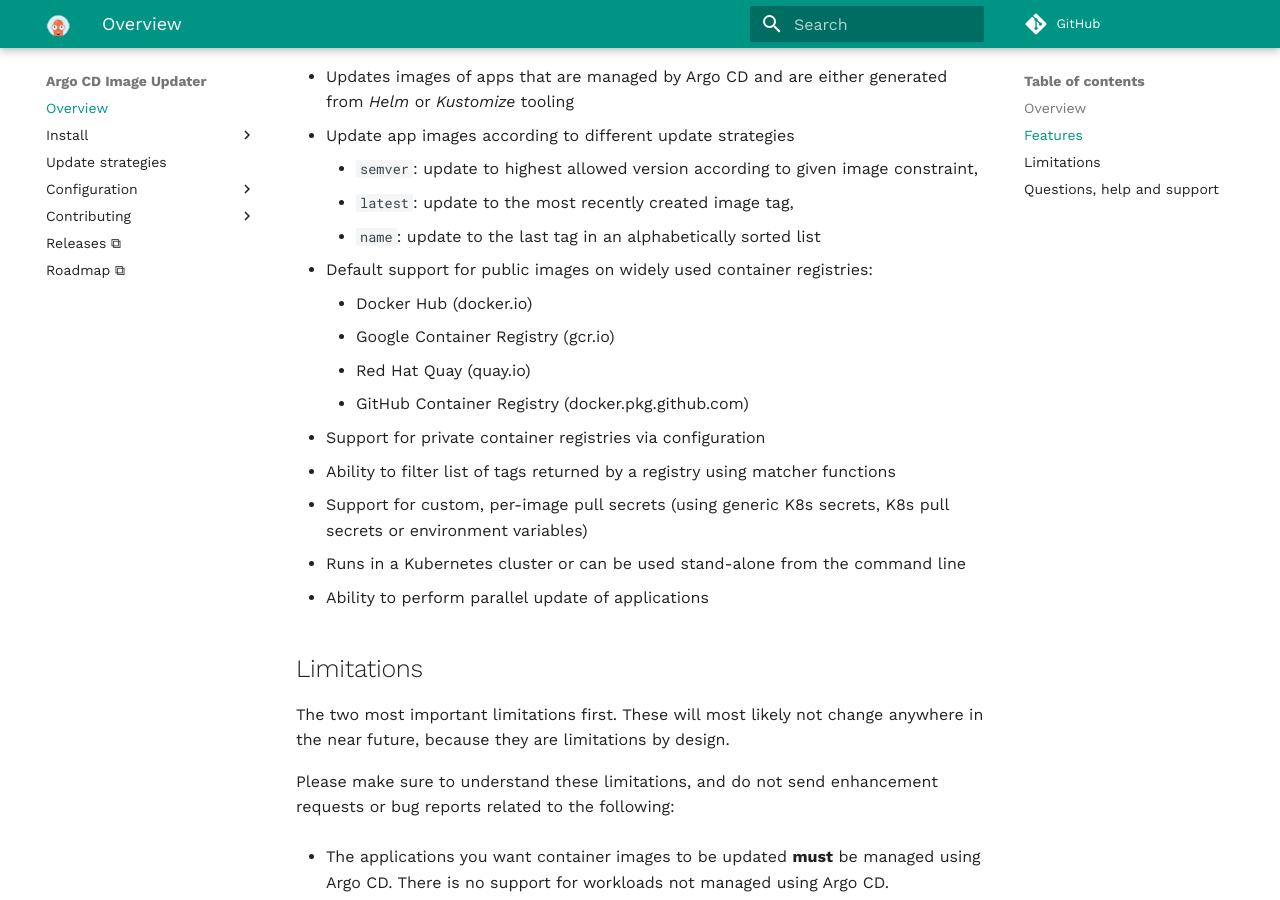
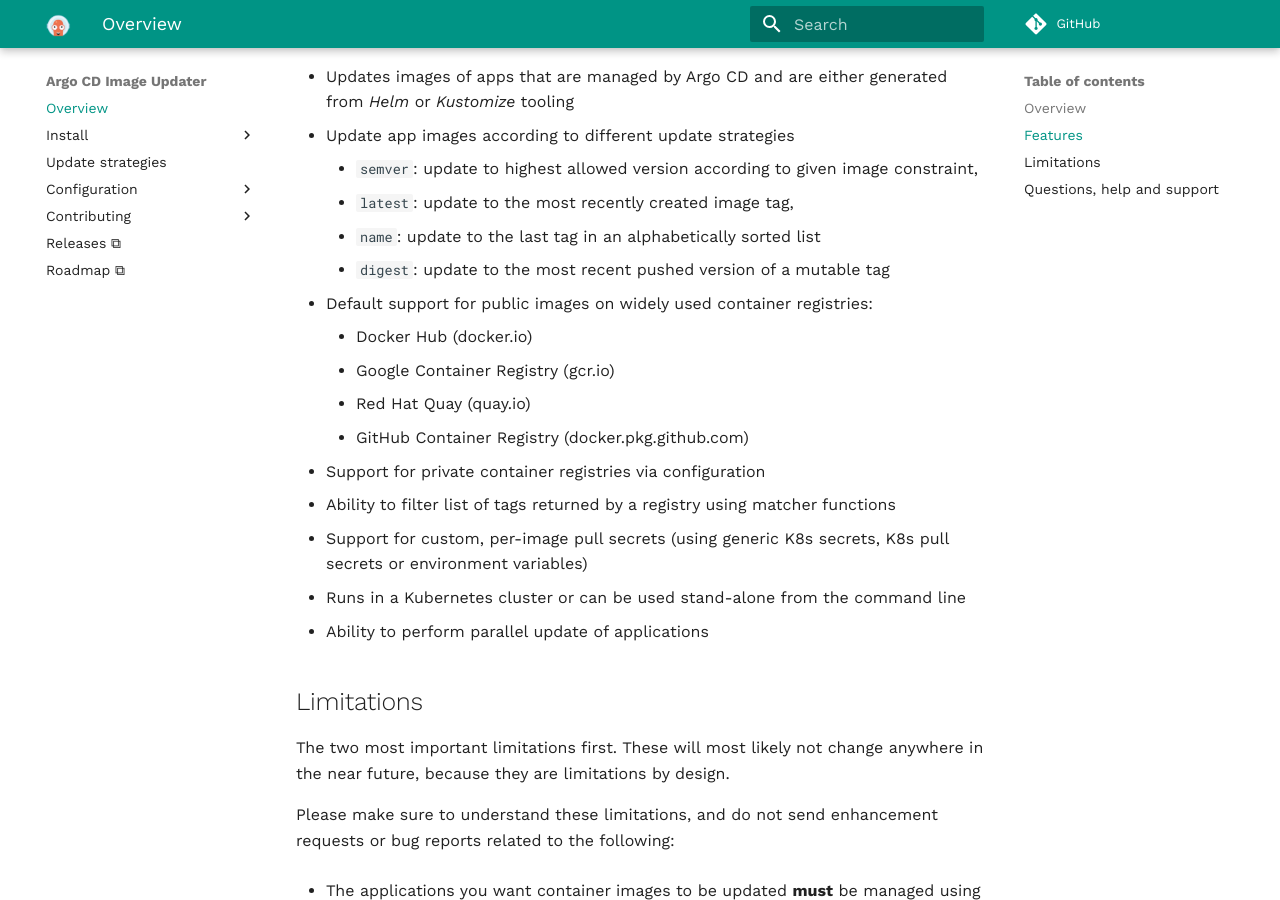
Before and after one commit to argoproj-labs/argocd-image-updater, an MkDocs documentation site: the page built from docs/index.md, in a window 1280 px wide and 900 px high, scrolled down 1048 px. Built offline with MkDocs 1.6.1 and Material for MkDocs 9.7.7, drawn with Linux system fonts in a browser that asks for light colours; comment, search, counter and statistics services are not loaded.

Commit message:
docs: Add digest update strategy

```diff
--- a/docs/index.md
+++ b/docs/index.md
@@ -49,6 +49,7 @@ RBAC authorization on Application resources etc. are fully supported.
     constraint,
     * `latest`: update to the most recently created image tag,
     * `name`: update to the last tag in an alphabetically sorted list
+    * `digest`: update to the most recent pushed version of a mutable tag
 * Default support for public images on widely used container registries:
     * Docker Hub (docker.io)
     * Google Container Registry (gcr.io)
```
